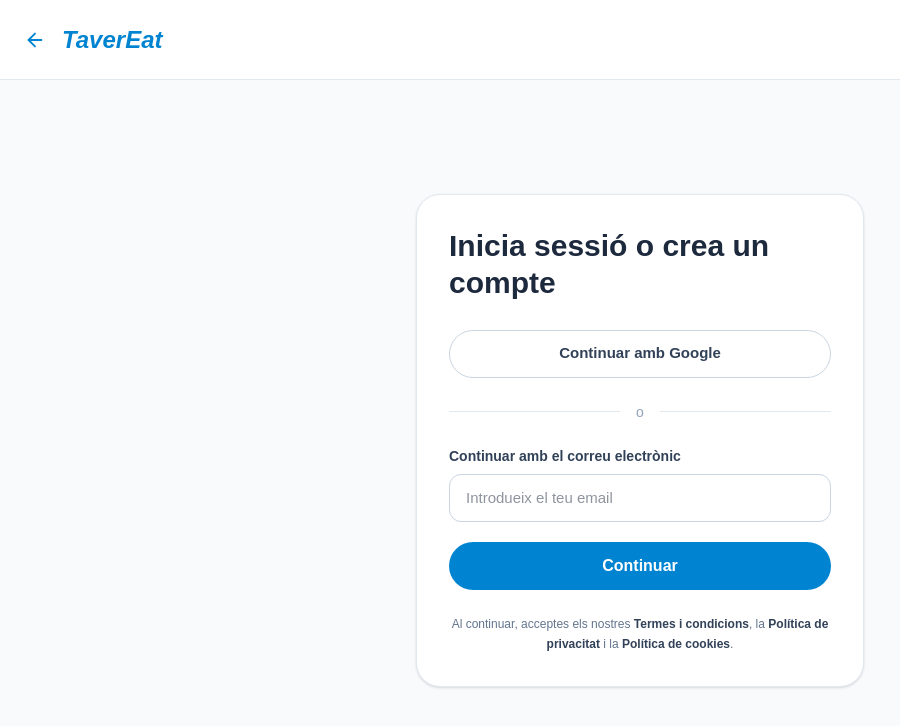
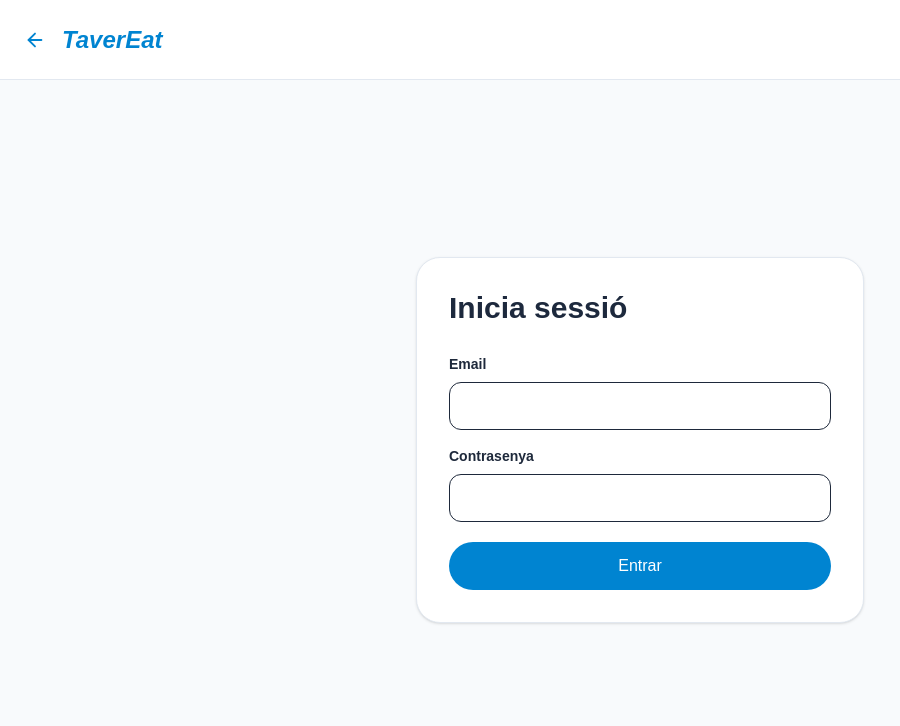
Before and after one commit to Dafne1D/ProjecteFinal, a Next.js app in the folder Frontend/tavereat/: page /login in a window 1280 px wide. Shown: the top 726 px of the page, without its empty margins (0-900 px from the left). Built offline with nearby package versions, Linux system fonts and the light colour scheme.

Commit message:
UPDATE: authApi per guardar el token o eliminarlo

```diff
--- /dev/null
+++ b/Frontend/tavereat/Services/authAPI.ts
@@ -0,0 +1,53 @@
+const API_URL = "http://localhost:5000";
+
+export interface LoginRequest {
+  email: string;
+  contrasenya: string;
+}
+
+export interface LoginResponse {
+  token: string;
+  email: string;
+}
+
+export const login = async (
+  data: LoginRequest
+): Promise<LoginResponse> => {
+  const res = await fetch(`${API_URL}/auth/login`, {
+    method: "POST",
+    headers: {
+      "Content-Type": "application/json",
+    },
+    body: JSON.stringify(data),
+  });
+
+  if (!res.ok) {
+    let errText = "";
+
+    try {
+      errText = await res.text();
+    } catch {
+      errText = "Error al iniciar sessió";
+    }
+
+    throw new Error(errText || "Error al iniciar sessió");
+  }
+
+  return res.json();
+};
+
+export const saveToken = (token: string) => {
+  localStorage.setItem("token", token);
+};
+
+export const getToken = () => {
+  return localStorage.getItem("token");
+};
+
+export const logout = () => {
+  localStorage.removeItem("token");
+};
+
+export const isLoggedIn = () => {
+  return !!localStorage.getItem("token");
+};
--- a/Frontend/tavereat/app/login/page.tsx
+++ b/Frontend/tavereat/app/login/page.tsx
@@ -4,23 +4,42 @@ import { useState } from "react";
 import Link from "next/link";
 import { useRouter } from "next/navigation";
 import { ArrowLeft } from "lucide-react";
+import { login } from "@/Services/authAPI";
 
 export default function LoginPage() {
   const router = useRouter();
 
   const [email, setEmail] = useState("");
+  const [password, setPassword] = useState(""); // 👈 nuevo
   const [loading, setLoading] = useState(false);
+  const [error, setError] = useState("");
 
   const handleSubmit = async (e: React.FormEvent) => {
     e.preventDefault();
 
-    setLoading(true);
+    try {
+      setLoading(true);
+      setError("");
 
-    await new Promise((resolve) => setTimeout(resolve, 1000));
+      const res = await login({
+        email,
+        contrasenya: password,
+      });
 
-    console.log(email);
+      // guardar token
+      localStorage.setItem("token", res.token);
 
-    setLoading(false);
+      console.log("LOGIN OK:", res);
+
+      } catch (err: unknown) {
+        if (err instanceof Error) {
+          setError(err.message);
+        } else {
+          setError("Hi ha hagut un error");
+        }
+      } finally {
+        setLoading(false);
+      }
   };
 
   return (
@@ -34,10 +53,7 @@ export default function LoginPage() {
           <ArrowLeft size={22} />
         </button>
 
-        <Link
-          href="/"
-          className="text-2xl font-black italic text-sky-600"
-        >
+        <Link href="/" className="text-2xl font-black italic text-sky-600">
           TaverEat
         </Link>
       </header>
@@ -45,29 +61,13 @@ export default function LoginPage() {
       {/* MAIN */}
       <main className="flex-1 flex items-center justify-center px-4 py-10">
         <section className="w-full max-w-md bg-white rounded-3xl border border-slate-200 shadow-sm p-8">
-          <h1 className="text-3xl font-black text-slate-800 leading-tight mb-7">
-            Inicia sessió o crea un compte
+          <h1 className="text-3xl font-black text-slate-800 mb-7">
+            Inicia sessió
           </h1>
 
-          {/* GOOGLE */}
-          <button
-            type="button"
-            className="w-full h-12 rounded-full border border-slate-300 bg-white hover:bg-slate-50 transition text-[15px] font-bold text-slate-700"
-          >
-            Continuar amb Google
-          </button>
-
-          {/* DIVIDER */}
-          <div className="flex items-center gap-4 my-6">
-            <div className="flex-1 h-px bg-slate-200" />
-            <span className="text-sm text-slate-400">o</span>
-            <div className="flex-1 h-px bg-slate-200" />
-          </div>
-
-          {/* FORM */}
           <form onSubmit={handleSubmit}>
-            <label className="block text-sm font-semibold text-slate-700 mb-2">
-              Continuar amb el correu electrònic
+            <label className="block text-sm font-semibold mb-2">
+              Email
             </label>
 
             <input
@@ -75,44 +75,33 @@ export default function LoginPage() {
               required
               value={email}
               onChange={(e) => setEmail(e.target.value)}
-              placeholder="Introdueix el teu email"
-              className="w-full h-12 rounded-xl border border-slate-300 px-4 text-[15px] text-slate-800 outline-none focus:border-sky-500 focus:ring-4 focus:ring-sky-100 transition"
+              className="w-full h-12 border rounded-xl px-4 mb-4"
             />
+
+            <label className="block text-sm font-semibold mb-2">
+              Contrasenya
+            </label>
+
+            <input
+              type="password"
+              required
+              value={password}
+              onChange={(e) => setPassword(e.target.value)}
+              className="w-full h-12 border rounded-xl px-4"
+            />
+
+            {error && (
+              <p className="text-red-500 text-sm mt-3">{error}</p>
+            )}
 
             <button
               type="submit"
               disabled={loading}
-              className="w-full h-12 rounded-full bg-sky-600 hover:bg-sky-700 transition text-white font-bold mt-5 disabled:opacity-50"
+              className="w-full h-12 bg-sky-600 text-white rounded-full mt-5"
             >
-              {loading ? "Carregant..." : "Continuar"}
+              {loading ? "Carregant..." : "Entrar"}
             </button>
           </form>
-
-          {/* FOOTER */}
-          <p className="text-center text-[12px] text-slate-500 leading-5 mt-6">
-            Al continuar, acceptes els nostres{" "}
-            <Link
-              href="#"
-              className="font-semibold text-slate-700 hover:underline"
-            >
-              Termes i condicions
-            </Link>
-            , la{" "}
-            <Link
-              href="#"
-              className="font-semibold text-slate-700 hover:underline"
-            >
-              Política de privacitat
-            </Link>{" "}
-            i la{" "}
-            <Link
-              href="#"
-              className="font-semibold text-slate-700 hover:underline"
-            >
-              Política de cookies
-            </Link>
-            .
-          </p>
         </section>
       </main>
     </div>
```
